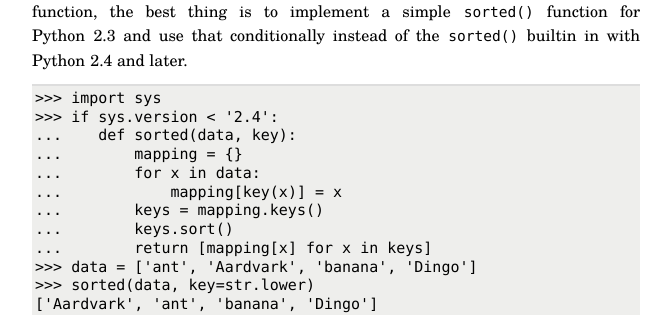
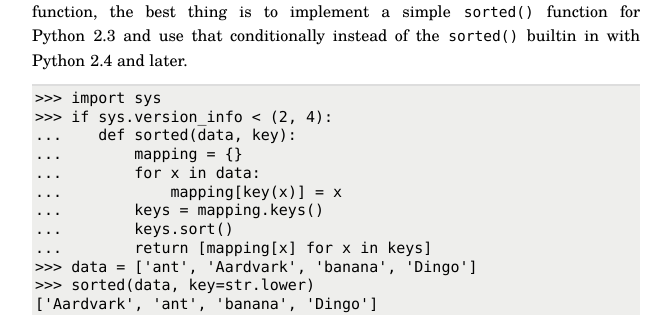
Before and after one commit to regebro/supporting-python-3, a Sphinx documentation site: the page built from source/preparing.rst, in a window 1280 px wide and 900 px high, scrolled down 4815 px. Shown: the part 154-469 px from the top of the window, without its empty margins (112-783 px from the left). Built offline with Sphinx 7.4.7, drawn with Linux system fonts in a browser that asks for light colours.

Commit message:
Use sys.version_info instead os sys.version.

```diff
--- a/source/_tests/test-3.6.txt
+++ b/source/_tests/test-3.6.txt
@@ -1,5 +1,5 @@
 >>> import sys
->>> if sys.version < '2.4':
+>>> if sys.version_info < (2, 4):
 ...    def sorted(data, key):
 ...        mapping = {}
 ...        for x in data:
```
